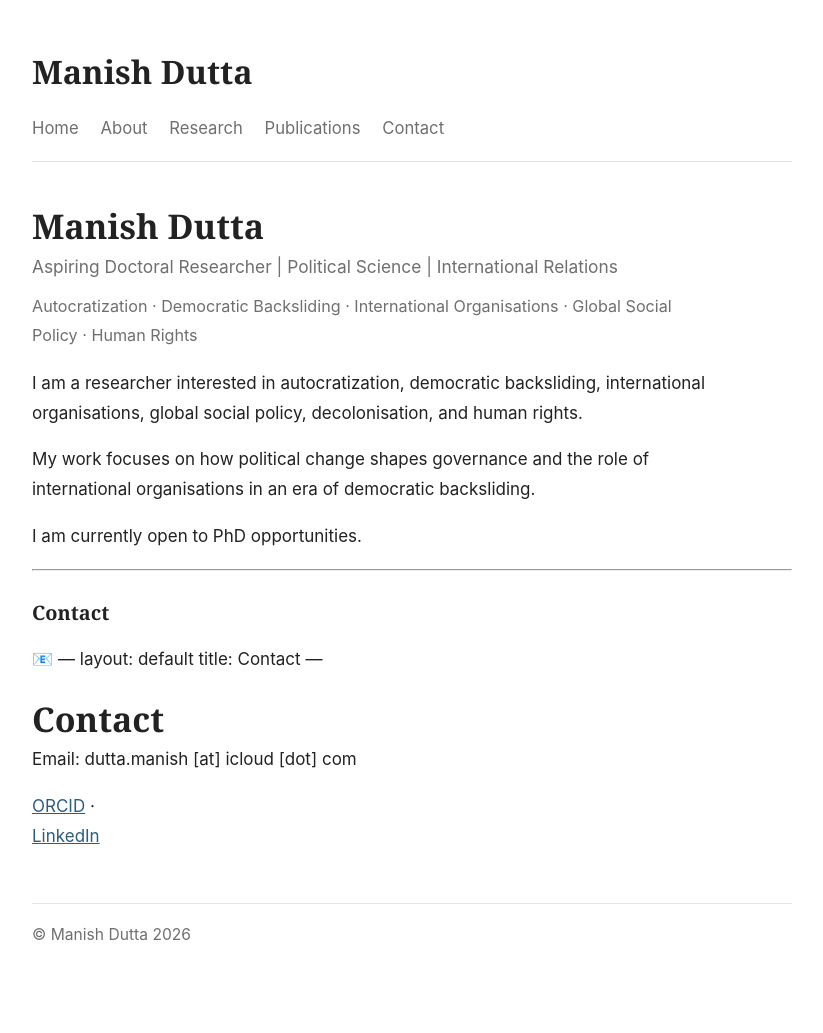
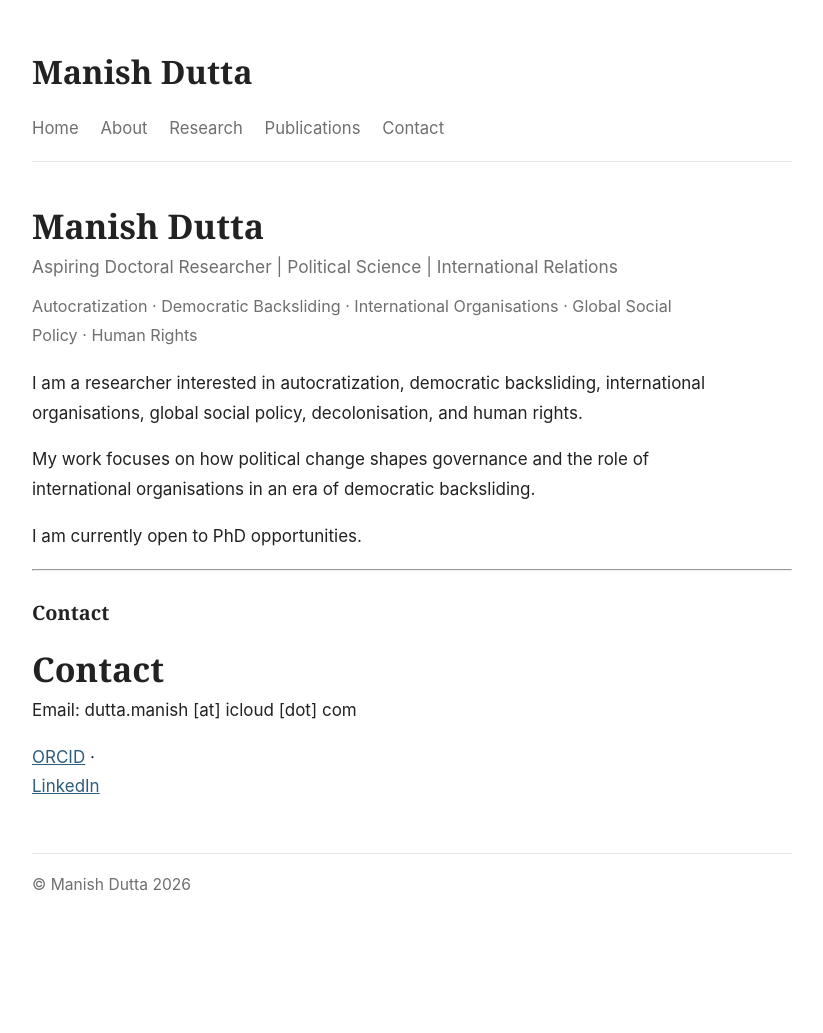
Before and after one commit to themanishdutta/themanishdutta, a Jekyll site: the page built from index.md, in a window 1280 px wide. Shown: the whole page, without its empty margins (228-1051 px from the left). Built offline with Jekyll 4.4.1, drawn with Linux system fonts in a browser that asks for light colours; after the commit the page ends 983 px from its top, so only the background shows below that.

Commit message:
Update index.md

```diff
--- a/index.md
+++ b/index.md
@@ -21,11 +21,6 @@ I am currently open to PhD opportunities.
 
 ### Contact
 
-📧 ---
-layout: default
-title: Contact
----
-
 # Contact
 Email: dutta.manish [at] icloud [dot] com
 
```
